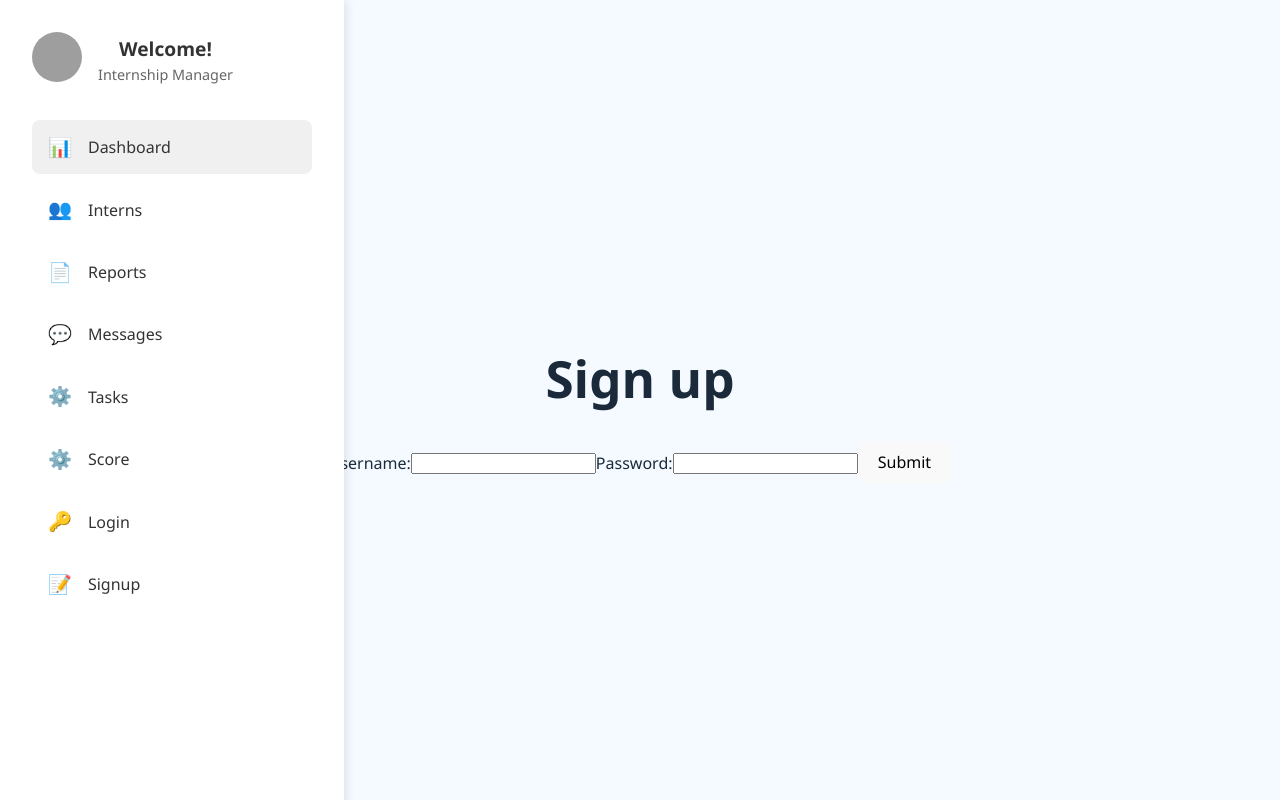
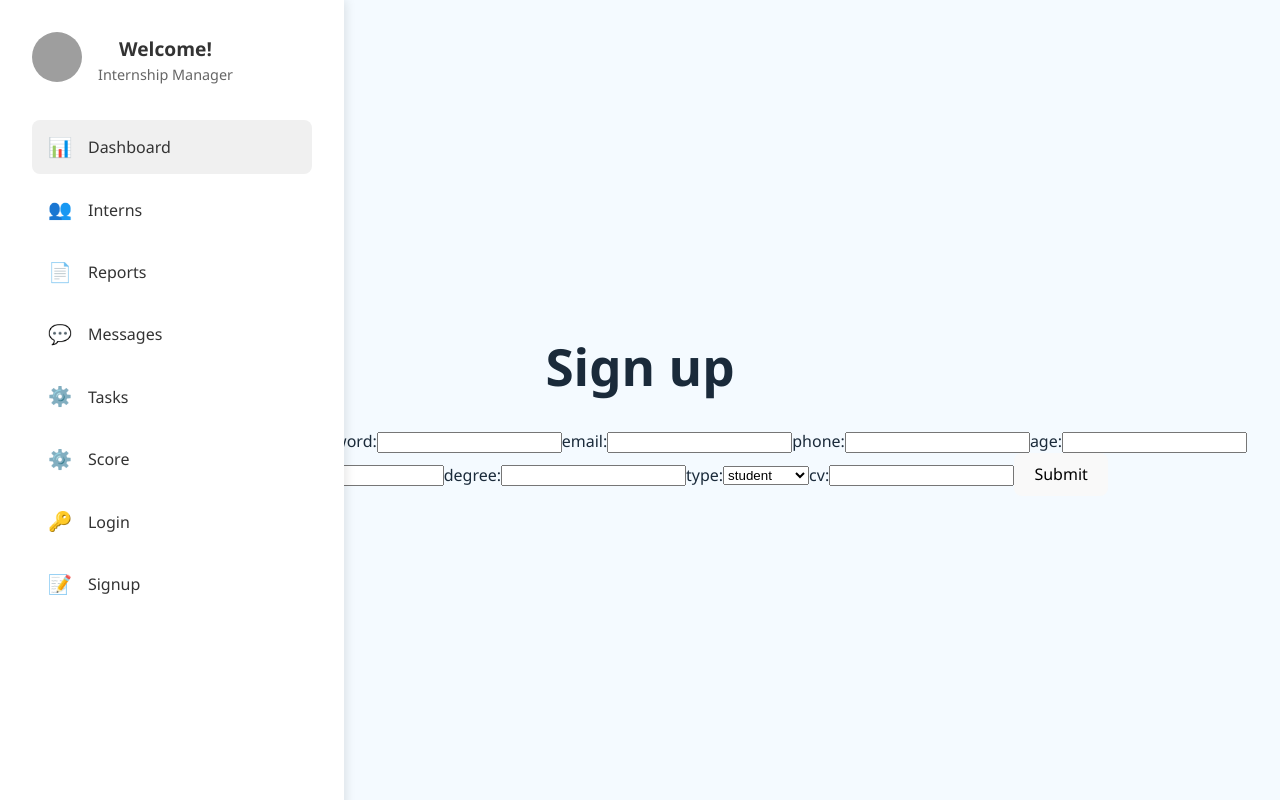
Before and after one commit to sedratiaziz/waslah-frontend, a React (Vite) app: page /signup in a window 1280 px wide. Built offline with nearby package versions, Linux system fonts and the light colour scheme; no server answers; grey boxes are pictures that could not be loaded.

Commit message:
added the sign up page

```diff
--- a/src/pages/Signup.jsx
+++ b/src/pages/Signup.jsx
@@ -6,7 +6,14 @@ function Signup() {
 
     const [formData, setFormData] = useState({
         username:"",
-        password:""
+        password:"",
+        email:"",
+        phone:"",
+        age:"",
+        experience:"",
+        degree:"",
+        type:"student",
+        cv:"",
     })
 
     const navigate = useNavigate()
@@ -47,7 +54,23 @@ function Signup() {
          value={formData.password}
          onChange={handleChange}
           />
-
+        <label htmlFor="email">email:</label>
+        <input type="text" name='email' id='email' value={formData.email} onChange={handleChange}/>
+        <label htmlFor="phone">phone:</label>
+        <input type="text" name='phone' id='phone' value={formData.phone} onChange={handleChange} />
+        <label htmlFor="age">age:</label>
+        <input type="number" name='age' id='age' value={formData.age} onChange={handleChange} />
+        <label htmlFor="experience">experience:</label>
+        <input type="number" name='experience' id='experience' value={formData.experience} onChange={handleChange} />
+        <label htmlFor="degree">degree:</label>
+        <input type="text" name='degree' id='degree' value={formData.degree} onChange={handleChange} />
+        <label htmlFor="type">type:</label>
+        <select name='type' id='type' value={formData.type} onChange={handleChange}>
+            <option value="student">student</option>
+            <option value="supervisor">Supervisor</option>
+          </select>
+        <label htmlFor="cv">cv:</label>
+        <input type="text" name='cv' id='cv' value={formData.cv} onChange={handleChange} />
           <button>Submit</button>
       </form>
     </div>
```
